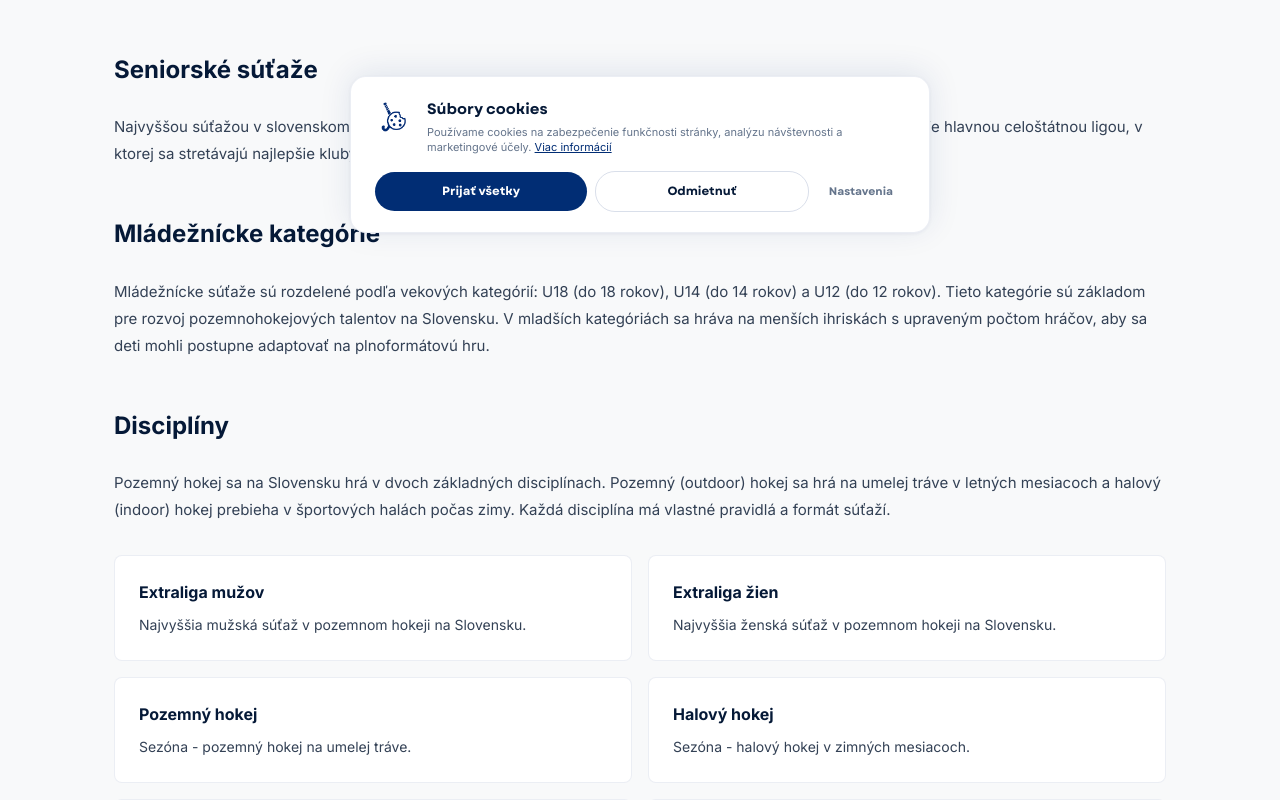
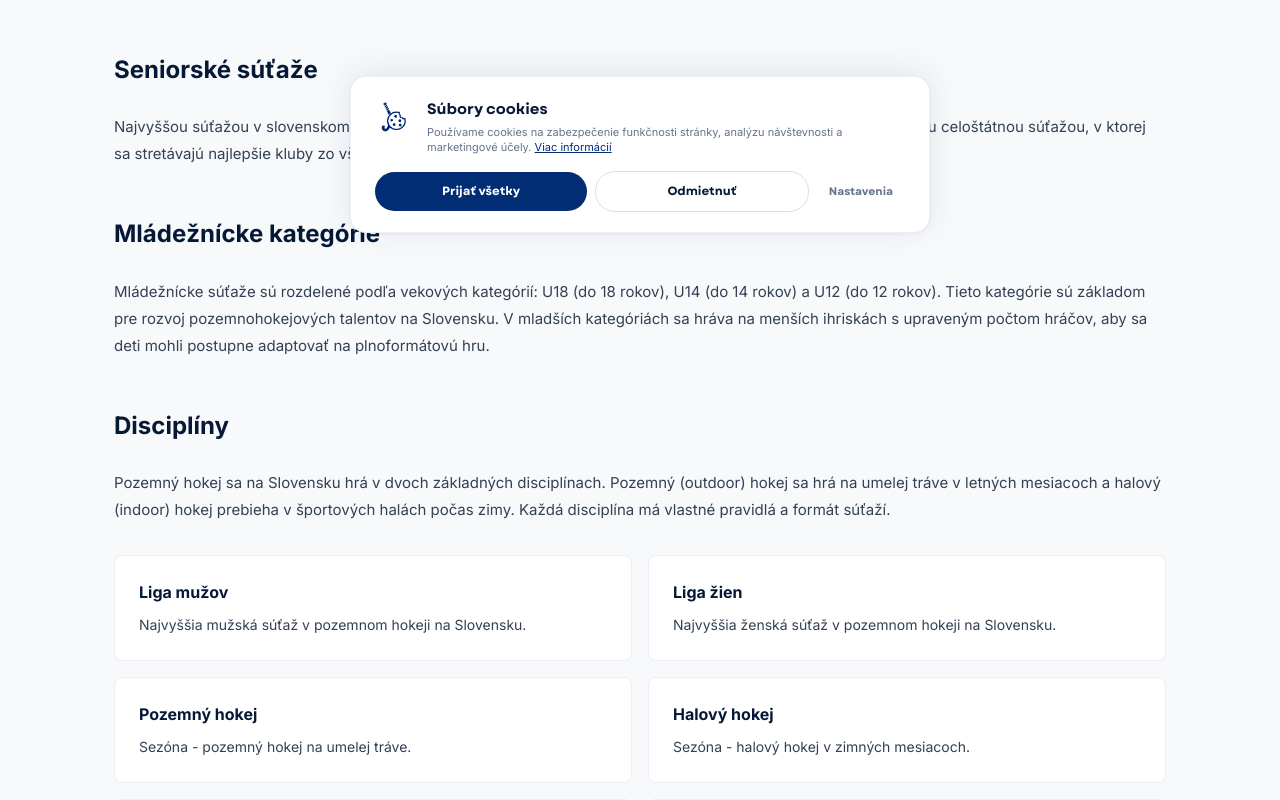
Before and after one commit to andreakollova/szphnew, a Next.js app in the folder apps/szph/: page /sutaze in a window 1280 px wide. Shown: the part 567-1367 px from the top of the page. Built offline with nearby package versions, Linux system fonts and the light colour scheme; no server answers; the database is empty.

Commit message:
Súťaže: rename Extraliga to Liga, fix súria to súťažia
Co-Authored-By: Andrea Kollova <kollova@drixton.com>

```diff
--- a/apps/szph/app/sutaze/muzska-liga/page.tsx
+++ b/apps/szph/app/sutaze/muzska-liga/page.tsx
@@ -28,7 +28,7 @@ export default function MuskaLigaPage() {
       {/* Content */}
       <div className="max-w-[1100px] mx-auto px-6 pt-12">
         <p className="text-[#334155] mb-8" style={{ fontSize: "15px", lineHeight: 1.8 }}>
-          Extraliga mužov je najvyššia a najprestížnejšia súťaž v slovenskom pozemnom hokeji. Každú sezónu sa v nej stretávajú najlepšie mužské kluby zo Slovenska, ktoré súria o titul Majstra Slovenska. Súťaž organizuje Slovenský pozemnohokejový zväz (SZPH) a prebieha v pozemnej (outdoor) aj halovej (indoor) forme.
+          Extraliga mužov je najvyššia a najprestížnejšia súťaž v slovenskom pozemnom hokeji. Každú sezónu sa v nej stretávajú najlepšie mužské kluby zo Slovenska, ktoré súťažia o titul Majstra Slovenska. Súťaž organizuje Slovenský pozemnohokejový zväz (SZPH) a prebieha v pozemnej (outdoor) aj halovej (indoor) forme.
         </p>
 
         <h2 className="font-bold text-[#051937] mt-12 mb-6" style={{ fontSize: "24px" }}>
--- a/apps/szph/app/sutaze/page.tsx
+++ b/apps/szph/app/sutaze/page.tsx
@@ -9,12 +9,12 @@ export const metadata: Metadata = {
 export default function SutazePage() {
   const competitions = [
     {
-      title: "Extraliga mužov",
+      title: "Liga mužov",
       description: "Najvyššia mužská súťaž v pozemnom hokeji na Slovensku.",
       href: "/sutaze/muzska-liga",
     },
     {
-      title: "Extraliga žien",
+      title: "Liga žien",
       description: "Najvyššia ženská súťaž v pozemnom hokeji na Slovensku.",
       href: "/sutaze/zenska-liga",
     },
@@ -73,7 +73,7 @@ export default function SutazePage() {
           Seniorské súťaže
         </h2>
         <p className="text-[#334155] mb-6" style={{ fontSize: "15px", lineHeight: 1.8 }}>
-          Najvyššou súťažou v slovenskom pozemnom hokeji je Extraliga, ktorá sa hrá oddelene pre mužov a ženy. Extraliga je hlavnou celoštátnou ligou, v ktorej sa stretávajú najlepšie kluby zo všetkých regiónov Slovenska. Víťaz Extraligy získava titul Majstra Slovenska.
+          Najvyššou súťažou v slovenskom pozemnom hokeji je Liga, ktorá sa hrá oddelene pre mužov a ženy. Liga je hlavnou celoštátnou súťažou, v ktorej sa stretávajú najlepšie kluby zo všetkých regiónov Slovenska. Víťaz získava titul Majstra Slovenska.
         </p>
 
         <h2 className="font-bold text-[#051937] mt-12 mb-6" style={{ fontSize: "24px" }}>
--- a/apps/szph/app/sutaze/zenska-liga/page.tsx
+++ b/apps/szph/app/sutaze/zenska-liga/page.tsx
@@ -28,7 +28,7 @@ export default function ZenskaLigaPage() {
       {/* Content */}
       <div className="max-w-[1100px] mx-auto px-6 pt-12">
         <p className="text-[#334155] mb-8" style={{ fontSize: "15px", lineHeight: 1.8 }}>
-          Extraliga žien je hlavná súťaž ženského pozemného hokeja na Slovensku. Reprezentuje najvyššiu úroveň ženského hokeja v krajine a každú sezónu v nej súria najlepšie ženské tímy o titul Majsteriek Slovenska. Súťaž organizuje Slovenský pozemnohokejový zväz.
+          Extraliga žien je hlavná súťaž ženského pozemného hokeja na Slovensku. Reprezentuje najvyššiu úroveň ženského hokeja v krajine a každú sezónu v nej súťažia najlepšie ženské tímy o titul Majsteriek Slovenska. Súťaž organizuje Slovenský pozemnohokejový zväz.
         </p>
 
         <h2 className="font-bold text-[#051937] mt-12 mb-6" style={{ fontSize: "24px" }}>
```
